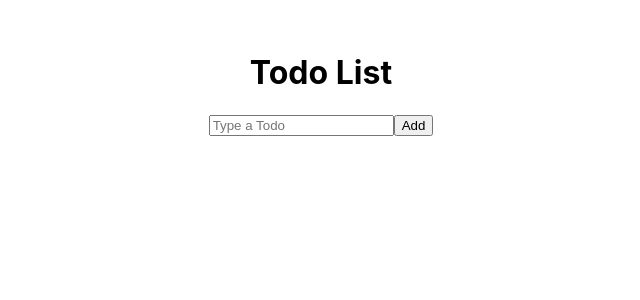
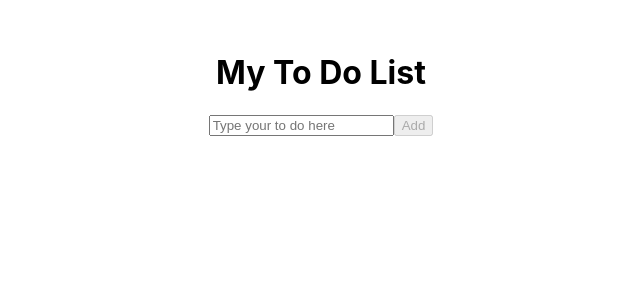
Before and after one commit to lusinharutyunyan/ToDoList-ReactJS, a React (Create React App) app: page / in a window 1280 px wide. Shown: the top 300 px of the page, without its empty margins (319-959 px from the left). Built offline with nearby package versions, Linux system fonts and the light colour scheme.

Commit message:
feat(TodoList.js) : editing code

```diff
--- a/src/Components/TodoList.js
+++ b/src/Components/TodoList.js
@@ -1,20 +1,58 @@
 import React from "react";
 import reactDom from "react-dom";
-import "./TodoList.css"
+import { isElement } from "react-dom/cjs/react-dom-test-utils.production.min";
+import "./TodoList.css";
 
 export default class TodoList extends React.Component {
   constructor(props) {
     super(props);
-    this.state = {};
+    this.state = {
+      item: "",
+      list: [],
+    };
   }
+  updateInput(key, value) {
+    this.setState({ [key]: value });
+  }
+  addItem() {
+    const item = {
+      id: Math.random(),
+      value: this.state.item.slice(),
+    };
+    const list = [...this.state.list];
+    list.push(item);
+    this.setState({ list, item: "" });
+  }
+
+
+
 
   render() {
     return (
-      <div className='container'>
-        <h1>Todo List</h1>
-        <div className="todos">
-        <input type='text' placeholder='Type a Todo'></input>
-        <button className="addBtn">Add</button>
+      <div>
+        <h1>My To Do List</h1>
+        <div className='container'>
+          <div className='todoForm'>
+            <input
+              className='todoInput'
+              placeholder='Type your to do here'
+              type='text'
+              value={this.state.item}
+              onChange={(e) =>
+                this.updateInput("item", e.target.value)
+              }></input>
+            <button
+              className='addItem'
+              onClick={() => this.addItem()}
+              disabled={!this.state.item.length}>
+              Add
+            </button>
+            <ul>
+              {this.state.list.map((item) => {
+                return <li key={item.id}>{item.value}</li>;
+              })}
+            </ul>
+          </div>
         </div>
       </div>
     );
```
